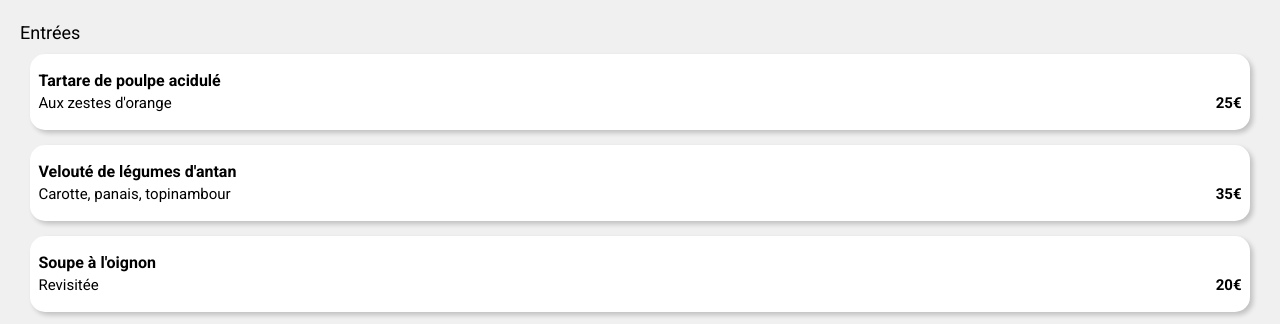
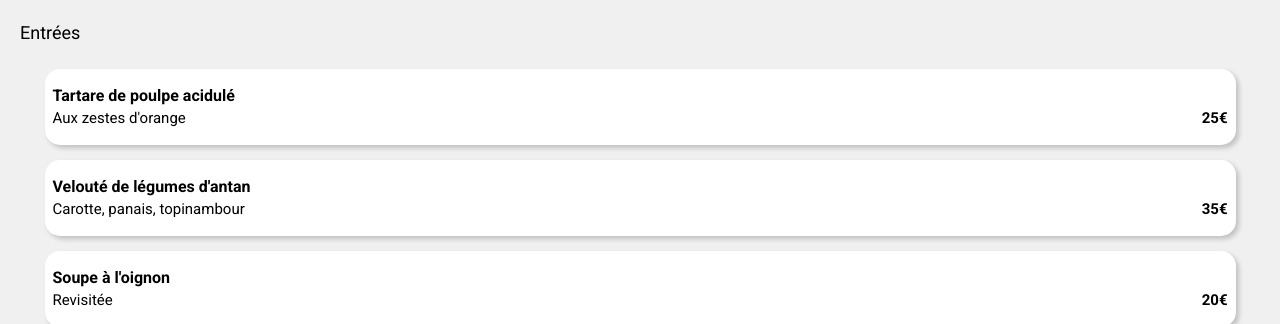
Before and after one commit to gislaineaguiarguimaraes/ohmyfood, a plain HTML site: page sous-pages/a_la_francaise.html in a window 1280 px wide. Shown: the part 586-910 px from the top of the page. Drawn offline with Linux system fonts and the light colour scheme; a web font is replaced by a local one.

Commit message:
ajout margin

```diff
--- a/styles/sous-pages.scss
+++ b/styles/sous-pages.scss
@@ -123,4 +123,8 @@ footer {
         display: flex;
         width: 100%;
     }
+
+    .principalArticle {
+        margin: 15px;
+    }
 }
```
Also changed, not shown: styles/sous-pages.css, 1 other file.
